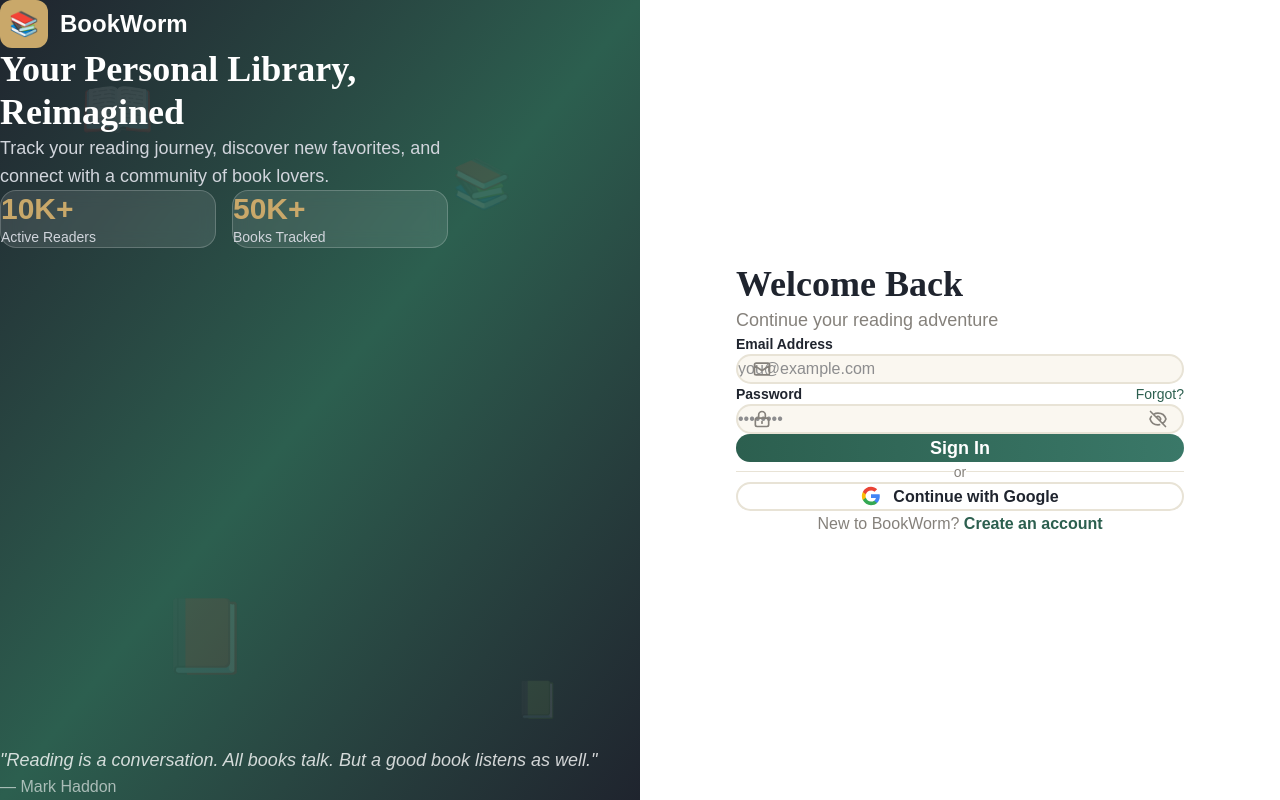
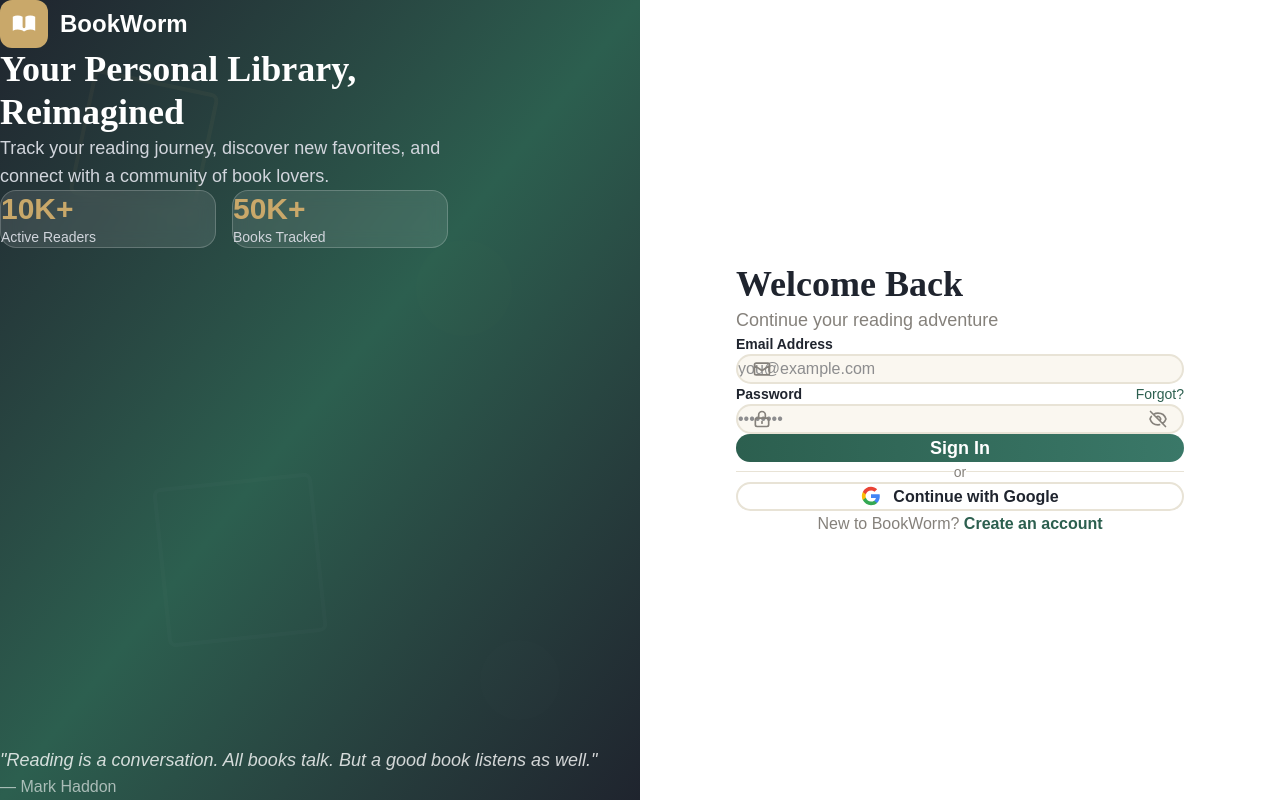
Before and after one commit to shamim0183/BookWorm-client, a Next.js app: page /login in a window 1280 px wide. Built offline with nearby package versions, Linux system fonts and the light colour scheme; no server answers.

Commit message:
fix: Replace emoji icons with SVG for better cross-platform compatibility

```diff
--- a/app/login/page.tsx
+++ b/app/login/page.tsx
@@ -73,26 +73,24 @@
         ref={leftPanelRef}
         className="hidden lg:flex lg:w-1/2 bg-gradient-to-br from-[#1F242E] via-[#2C5F4F] to-[#1F242E] p-12 flex-col justify-between relative overflow-hidden"
       >
-        {/* Floating Book Icons */}
-        <div className="absolute inset-0 overflow-hidden">
-          <div className="absolute top-20 left-20 text-6xl opacity-10 animate-float">
-            📖
-          </div>
-          <div className="absolute top-40 right-32 text-5xl opacity-10 animate-float-delayed">
-            📚
-          </div>
-          <div className="absolute bottom-32 left-40 text-7xl opacity-10 animate-float">
-            📕
-          </div>
-          <div className="absolute bottom-20 right-20 text-4xl opacity-10 animate-float-delayed">
-            📗
-          </div>
+        {/* Decorative Shapes */}
+        <div className="absolute inset-0 overflow-hidden opacity-5">
+          <div className="absolute top-20 left-20 w-32 h-32 border-4 border-[#C9A86A] rounded-lg transform rotate-12"></div>
+          <div className="absolute top-60 right-32 w-24 h-24 bg-[#C9A86A]/20 rounded-full"></div>
+          <div className="absolute bottom-40 left-40 w-40 h-40 border-4 border-white/30 rounded-lg transform -rotate-6"></div>
+          <div className="absolute bottom-20 right-20 w-20 h-20 bg-white/10 rounded-full"></div>
         </div>
 
         <div className="relative z-10">
           <div className="flex items-center gap-3 mb-12">
-            <div className="w-12 h-12 bg-[#C9A86A] rounded-xl flex items-center justify-center text-2xl">
-              📚
+            <div className="w-12 h-12 bg-[#C9A86A] rounded-xl flex items-center justify-center">
+              <svg
+                className="w-7 h-7 text-white"
+                fill="currentColor"
+                viewBox="0 0 20 20"
+              >
+                <path d="M9 4.804A7.968 7.968 0 005.5 4c-1.255 0-2.443.29-3.5.804v10A7.969 7.969 0 015.5 14c1.669 0 3.218.51 4.5 1.385A7.962 7.962 0 0114.5 14c1.255 0 2.443.29 3.5.804v-10A7.968 7.968 0 0014.5 4c-1.255 0-2.443.29-3.5.804V12a1 1 0 11-2 0V4.804z" />
+              </svg>
             </div>
             <span className="text-2xl font-heading font-bold text-white">
               BookWorm
@@ -139,8 +137,14 @@
         <div className="w-full max-w-md" ref={formRef}>
           {/* Mobile Logo */}
           <div className="lg:hidden flex items-center gap-3 mb-8">
-            <div className="w-10 h-10 bg-gradient-to-br from-[#2C5F4F] to-[#3A7868] rounded-lg flex items-center justify-center text-xl">
-              📚
+            <div className="w-10 h-10 bg-gradient-to-br from-[#2C5F4F] to-[#3A7868] rounded-lg flex items-center justify-center">
+              <svg
+                className="w-6 h-6 text-white"
+                fill="currentColor"
+                viewBox="0 0 20 20"
+              >
+                <path d="M9 4.804A7.968 7.968 0 005.5 4c-1.255 0-2.443.29-3.5.804v10A7.969 7.969 0 015.5 14c1.669 0 3.218.51 4.5 1.385A7.962 7.962 0 0114.5 14c1.255 0 2.443.29 3.5.804v-10A7.968 7.968 0 0014.5 4c-1.255 0-2.443.29-3.5.804V12a1 1 0 11-2 0V4.804z" />
+              </svg>
             </div>
             <span className="text-xl font-heading font-bold text-[#1F242E]">
               BookWorm
```
